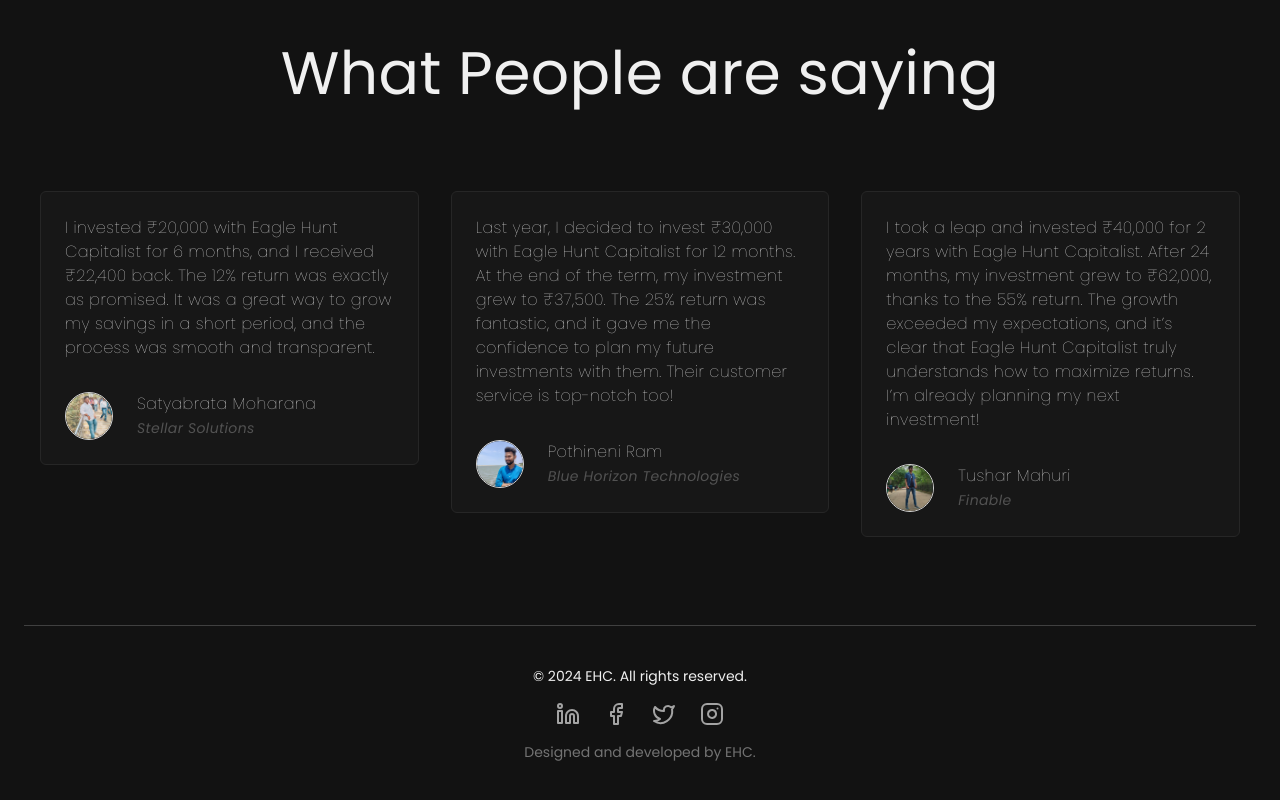
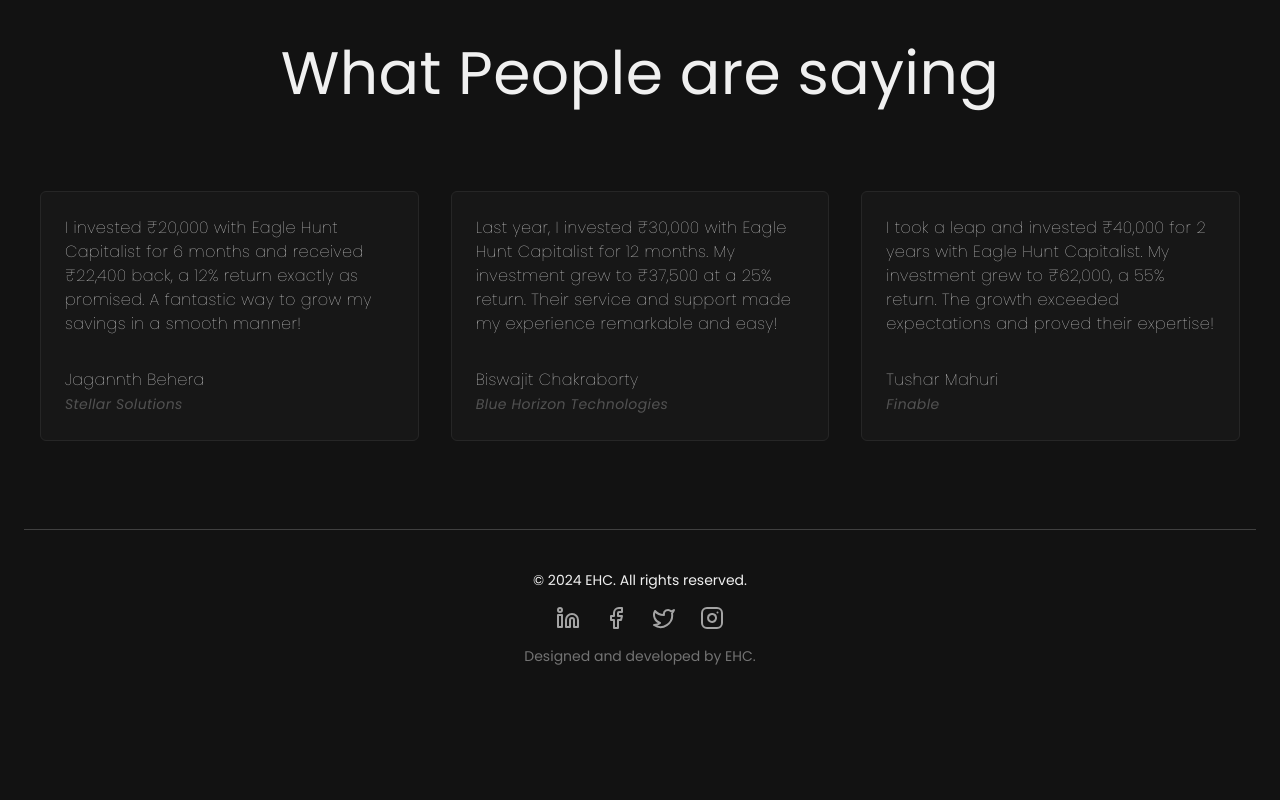
Before and after one commit to dibyajyoti79/eaglehunt-frontend, a React (Vite) app: page / in a window 1280 px wide. Shown: the part 3605-4405 px from the top of the page. After the commit the page ends 4311 px from the top, so only its background shows below. Built offline with nearby package versions, Linux system fonts and the light colour scheme.

Commit message:
feat: fix ui

```diff
--- a/src/components/Footer.jsx
+++ b/src/components/Footer.jsx
@@ -56,36 +56,16 @@
           &copy; {new Date().getFullYear()} EHC. All rights reserved.
         </p>
         <div className="flex space-x-6 mb-4">
-          <a
-            href="https://www.linkedin.com/company/ehc"
-            target="_blank"
-            rel="noopener noreferrer"
-            aria-label="LinkedIn"
-          >
+          <a href="#hero" aria-label="LinkedIn">
             <Linkedin className="text-neutral-400 hover:text-blue-600 transition duration-200 w-6 h-6" />
           </a>
-          <a
-            href="https://www.facebook.com/ehc"
-            target="_blank"
-            rel="noopener noreferrer"
-            aria-label="Facebook"
-          >
+          <a href="#hero" rel="noopener noreferrer" aria-label="Facebook">
             <Facebook className="text-neutral-400 hover:text-blue-600 transition duration-200 w-6 h-6" />
           </a>
-          <a
-            href="https://twitter.com/ehc"
-            target="_blank"
-            rel="noopener noreferrer"
-            aria-label="Twitter"
-          >
+          <a href="#hero" aria-label="Twitter">
             <Twitter className="text-neutral-400 hover:text-blue-600 transition duration-200 w-6 h-6" />
           </a>
-          <a
-            href="https://www.instagram.com/ehc"
-            target="_blank"
-            rel="noopener noreferrer"
-            aria-label="Instagram"
-          >
+          <a href="#hero" aria-label="Instagram">
             <Instagram className="text-neutral-400 hover:text-blue-600 transition duration-200 w-6 h-6" />
           </a>
         </div>
--- a/src/components/Testimonials.jsx
+++ b/src/components/Testimonials.jsx
@@ -12,11 +12,11 @@
             <div className="bg-neutral-900 rounded-md p-6 text-md border border-neutral-800 font-thin">
               <p>{testimonial.text}</p>
               <div className="flex mt-8 items-start">
-                <img
+                {/* <img
                   className="w-12 h-12 mr-6 rounded-full border border-neutral-300"
                   src={testimonial.image}
                   alt=""
-                />
+                /> */}
                 <div>
                   <h6>{testimonial.user}</h6>
                   <span className="text-sm font-normal italic text-neutral-600">
--- a/src/constants/index.jsx
+++ b/src/constants/index.jsx
@@ -31,22 +31,22 @@
 
 export const testimonials = [
   {
-    user: "Satyabrata Moharana",
+    user: "Jagannth Behera",
     company: "Stellar Solutions",
     image: teamMember1,
-    text: "I invested ₹20,000 with Eagle Hunt Capitalist for 6 months, and I received ₹22,400 back. The 12% return was exactly as promised. It was a great way to grow my savings in a short period, and the process was smooth and transparent.",
+    text: "I invested ₹20,000 with Eagle Hunt Capitalist for 6 months and received ₹22,400 back, a 12% return exactly as promised. A fantastic way to grow my savings in a smooth manner!  ",
   },
   {
-    user: "Pothineni Ram",
+    user: "Biswajit Chakraborty",
     company: "Blue Horizon Technologies",
     image: teamMember2,
-    text: "Last year, I decided to invest ₹30,000 with Eagle Hunt Capitalist for 12 months. At the end of the term, my investment grew to ₹37,500. The 25% return was fantastic, and it gave me the confidence to plan my future investments with them. Their customer service is top-notch too!",
+    text: "Last year, I invested ₹30,000 with Eagle Hunt Capitalist for 12 months. My investment grew to ₹37,500 at a 25% return. Their service and support made my experience remarkable and easy!   ",
   },
   {
     user: "Tushar Mahuri",
     company: "Finable",
     image: teamMember3,
-    text: "I took a leap and invested ₹40,000 for 2 years with Eagle Hunt Capitalist. After 24 months, my investment grew to ₹62,000, thanks to the 55% return. The growth exceeded my expectations, and it’s clear that Eagle Hunt Capitalist truly understands how to maximize returns. I’m already planning my next investment!",
+    text: "I took a leap and invested ₹40,000 for 2 years with Eagle Hunt Capitalist. My investment grew to ₹62,000, a 55% return. The growth exceeded expectations and proved their expertise!     ",
   },
 ];
 
```
